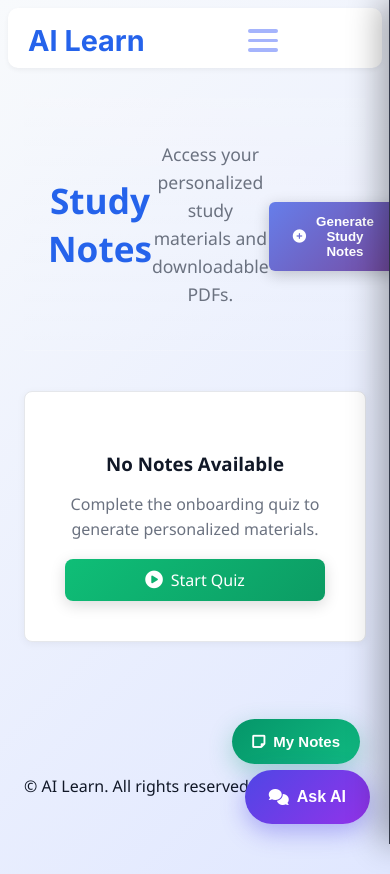
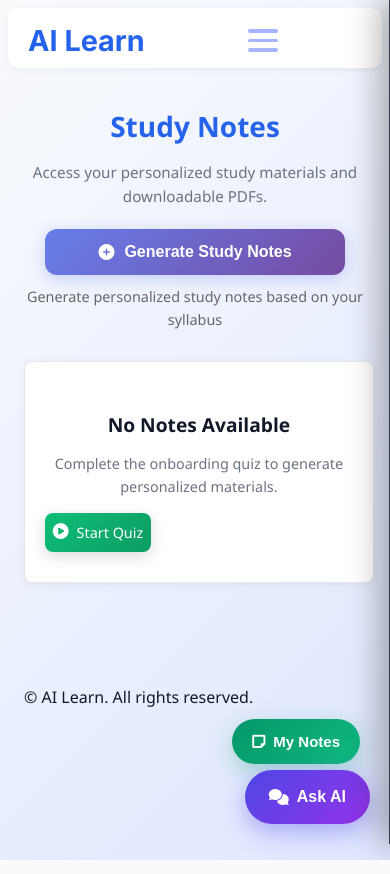
Before and after one commit to r258369/AILearning, a Django app: page /notes/ in a window 390 px wide. Run offline with Django 4.2, Linux system fonts and the light colour scheme; a user stored in the database is signed in; parts of the project's set-up code (start-up, migrations or seed data) failed here and were passed over; some libraries are stand-ins or nearby versions.

Commit message:
Refactor notes.html for better styling and responsiveness
Refactor HTML structure and styles for notes page, including responsive design adjustments and improved button styles.

```diff
--- a/templates/notes.html
+++ b/templates/notes.html
@@ -1,8 +1,6 @@
 {% extends 'base.html' %}
 {% load static %}
-
 {% block title %}Study Notes{% endblock %}
-
 {% block extra_css %}
 <style>
     :root {
@@ -29,43 +27,52 @@
         padding: 40px 20px;
     }
 
-    .notes-header {
+    .lesson-header {
         text-align: center;
-        margin-bottom: 40px;
+        margin-bottom: 30px;
     }
 
-    .notes-header h1 {
+    .lesson-header h1 {
+        color: var(--primary-color);
+        margin-bottom: 10px;
         font-size: 2.5em;
-        color: var(--primary-color);
+        font-weight: 700;
     }
 
-    .notes-header p {
-        font-size: 1.1em;
+    .lesson-header p {
         color: var(--text-light);
+        font-size: 1.1rem;
+    }
+
+    .generate-notes-section {
+        margin-top: 20px;
     }
 
     #generateNotesBtn {
-        margin-top: 25px;
-        padding: 12px 24px;
+        padding: 12px 28px;
         border: none;
-        border-radius: 6px;
-        background-color: var(--primary-color);
+        border-radius: 12px;
+        background: var(--gradient-primary);
         color: white;
         font-weight: 600;
         cursor: pointer;
-        transition: background-color 0.3s ease;
+        transition: all 0.3s cubic-bezier(0.4, 0, 0.2, 1);
         display: flex;
         align-items: center;
         justify-content: center;
         gap: 10px;
-        margin-left: auto;
-        margin-right: auto;
-        background: var(--gradient-primary); /* Apply gradient */
-        box-shadow: 0 4px 15px rgba(0, 0, 0, 0.2);
+        margin: 20px auto 0;
+        box-shadow: 0 4px 15px rgba(102, 126, 234, 0.3);
     }
 
     #generateNotesBtn:hover {
-        opacity: 0.9;
+        transform: translateY(-2px);
+        box-shadow: 0 8px 25px rgba(102, 126, 234, 0.4);
+        opacity: 0.95;
+    }
+
+    #generateNotesBtn:active {
+        transform: translateY(0);
     }
 
     .notification {
@@ -212,6 +219,8 @@
         gap: 12px;
         color: black;
         letter-spacing: 0.5px;
+        word-break: break-word;
+        overflow-wrap: break-word;
     }
 
     .course-name-display::before {
@@ -250,15 +259,16 @@
         border-radius: 12px;
         font-size: 14px;
         font-weight: 500;
-        width: 600px; /* Default width */
-        /* Decreased max-width */
+        width: 100%;
+        max-width: 600px;
         border-color: rgba(148, 163, 231, 0.3);
         background: rgb(245, 245, 245);
         backdrop-filter: blur(10px);
         transition: all 0.3s cubic-bezier(0.4, 0, 0.2, 1);
         position: relative;
         overflow: hidden;
-        margin: 0 auto; /* Center the cards within the list item */
+        margin: 0 auto;
+        box-sizing: border-box;
     }
 
     .article::before {
@@ -290,6 +300,7 @@
         color: var(--text-dark);
         font-size: 1.1rem;
         font-weight: 600;
+        word-break: break-word;
     }
 
     .article p {
@@ -297,14 +308,15 @@
         margin-bottom: 16px;
         line-height: 1.5;
         font-size: 0.95rem;
+        word-break: break-word;
     }
 
     .note-actions {
         margin-top: 15px;
         display: flex;
         gap: 10px;
-        flex-wrap: wrap; /* Allow buttons to wrap */
-        justify-content: center; /* Center buttons */
+        flex-wrap: wrap;
+        justify-content: center;
     }
 
     .btn-view, .btn-download {
@@ -319,6 +331,7 @@
         align-items: center;
         gap: 8px;
         box-shadow: 0 4px 15px rgba(0, 0, 0, 0.15);
+        white-space: nowrap;
     }
 
     .btn-view:hover, .btn-download:hover {
@@ -337,8 +350,9 @@
         border-radius: 8px;
         box-shadow: var(--shadow);
         border: 1px solid var(--border-color);
-        max-width: 600px; /* Max width for empty state card */
-        margin: 40px auto; /* Center empty state card */
+        max-width: 600px;
+        margin: 40px auto;
+        width: 90%;
     }
 
     .empty-state h3 {
@@ -406,47 +420,182 @@
         }
     }
 
-    /* Responsive Design */
-    @media (max-width: 768px) {
+    /* Responsive Design - Tablet */
+    @media (max-width: 1024px) {
         .container {
-            padding: 30px 16px;
-        }
-
-        .notes-header h1 {
-            font-size: 2.2em;
+            max-width: 100%;
+            padding: 30px 20px;
         }
 
         .dropdown {
-            margin: 15px auto;
+            max-width: 100%;
+            margin: 20px 0;
+        }
+
+        .article {
+            max-width: 100%;
+        }
+    }
+
+    /* Responsive Design - Mobile Large */
+    @media (max-width: 768px) {
+        .container {
+            padding: 20px 16px;
+        }
+
+        .lesson-header h1 {
+            font-size: 2em;
+        }
+
+        .lesson-header p {
+            font-size: 1em;
+        }
+
+        .dropdown {
+            margin: 15px 0;
+            border-radius: 16px;
         }
 
         .trigger {
             padding: 20px;
+            font-size: 1.1rem;
+        }
+
+        .course-name-display {
+            font-size: 1.1rem;
+        }
+
+        .course-name-display::before {
+            font-size: 1.5rem;
         }
 
         .list {
             padding: 0 16px 16px 16px;
+            gap: 10px;
         }
 
         .article {
             padding: 16px;
-            max-width: 100%; /* Full width on small screens */
+            width: 100%;
+            border-radius: 10px;
+        }
+
+        .article h3 {
+            font-size: 1rem;
+        }
+
+        .article p {
+            font-size: 0.9rem;
         }
 
         .note-actions {
             flex-direction: column;
             gap: 8px;
+            width: 100%;
         }
 
         .btn-view, .btn-download {
-            text-align: center;
-            justify-content: center;
+            width: 100%;            /* Already there */
+            justify-content: center; /* Already there */
+            padding: 12px 20px;     /* Already there */
+            font-size: 0.95rem;     /* Already there */
+            max-width: 74px;       /* ADD THIS - better touch target */
         }
 
         .notification {
             right: 16px;
             left: 16px;
             top: 20px;
+            text-align: center;
+        }
+
+        #generateNotesBtn {
+            width: 100%;
+            max-width: 300px;
+            padding: 14px 24px;
+        }
+    }
+
+    /* Responsive Design - Mobile Small */
+    @media (max-width: 480px) {
+        .lesson-header h1 {
+            font-size: 1.75em;
+        }
+
+        .lesson-header p {
+            font-size: 0.95em;
+        }
+
+        .trigger {
+            padding: 16px;
+            font-size: 1rem;
+        }
+
+        .trigger:before {
+            width: 20px;
+            height: 20px;
+            font-size: 10px;
+        }
+
+        .course-name-display {
+            font-size: 1rem;
+            gap: 8px;
+        }
+
+        .course-name-display::before {
+            font-size: 1.3rem;
+        }
+
+        .list {
+            padding: 0 12px 12px 12px;
+            gap: 8px;
+        }
+
+        .article {
+            padding: 14px;
+        }
+
+        .article h3 {
+            font-size: 0.95rem;
+        }
+
+        .article p {
+            font-size: 0.85rem;
+            margin-bottom: 12px;
+        }
+
+        .btn-view, .btn-download {
+            padding: 10px 16px;     /* Already there */
+            font-size: 0.9rem;      /* Already there */
+            max-width: 74px;       /* ADD THIS - maintain touch target */
+        }
+
+        .empty-state {
+            padding: 30px 20px;
+            margin: 30px auto;
+        }
+
+        .empty-state h3 {
+            font-size: 1.2rem;
+        }
+
+        .empty-state p {
+            font-size: 0.9rem;
+        }
+    }
+
+    /* Landscape orientation adjustments */
+    @media (max-height: 500px) and (orientation: landscape) {
+        .dropdown input:where(:checked) ~ .list {
+            max-height: 250px;
+        }
+
+        .notification {
+            top: 10px;
+            right: 10px;
+            left: auto;
+            padding: 8px 12px;
+            font-size: 0.9rem;
         }
     }
 
@@ -504,15 +653,23 @@
     }
 </style>
 {% endblock %}
-
 {% block content %}
 <div class="container">
-    <div class="notes-header">
+    <div class="lesson-header">
         <h1>Study Notes</h1>
         <p>Access your personalized study materials and downloadable PDFs.</p>
-        <button id="generateNotesBtn">
+        <div class="generate-notes-section">
+            <button id="generateNotesBtn" class="btn btn-primary">
                 <i class="fas fa-plus-circle"></i> Generate Study Notes
             </button>
+            <p style="font-size: 0.9em; color: #666; margin-top: 10px;">
+                {% if notes_pdfs %}
+                    Click to regenerate notes with fresh recommendations
+                {% else %}
+                    Generate personalized study notes based on your syllabus
+                {% endif %}
+            </p>
+        </div>
         {% csrf_token %}
         <div id="notification" class="notification"></div>
     </div>
@@ -566,9 +723,9 @@
     </a>
 </div>
 {% endif %}
+
 </div>
 {% endblock %}
-
 {% block extra_js %}
 <script>
     document.addEventListener('DOMContentLoaded', function () {
```
Lines whose indentation alone changed are shown as unchanged.
